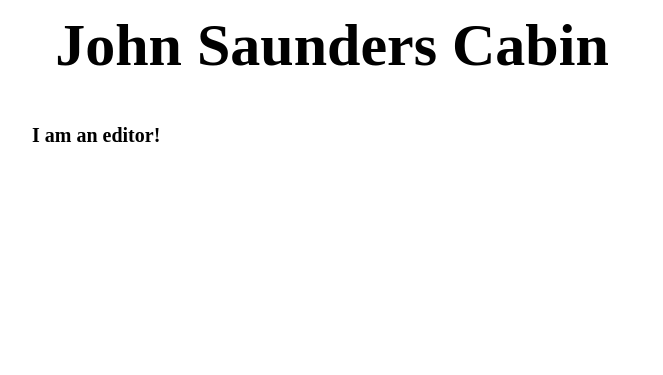
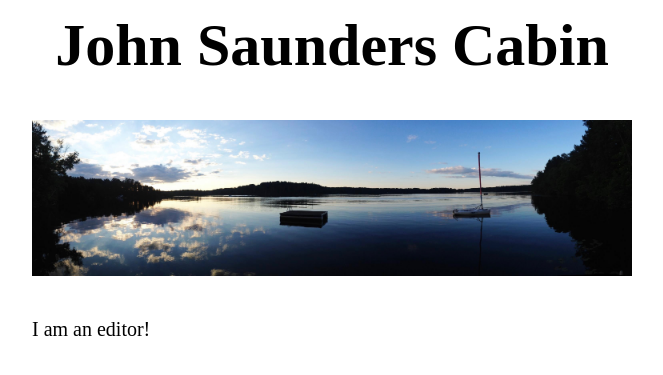
Before and after one commit to love-lake/love-lake.github.io, a Jekyll site: the page built from cabins/john-saunders.md, in a window 1280 px wide. Shown: the top 375 px of the page, without its empty margins (308-971 px from the left). Built offline with Jekyll 4.4.1, drawn with Linux system fonts in a browser that asks for light colours.

Commit message:
Update from Forestry.io John Beebe-West updated cabins/john-saunders.md

```diff
--- a/cabins/john-saunders.md
+++ b/cabins/john-saunders.md
@@ -5,4 +5,6 @@
 ---
 # John Saunders Cabin
 
+![](/assets/img/love-lake-cropped.jpg)
+
 I am an editor!
```
